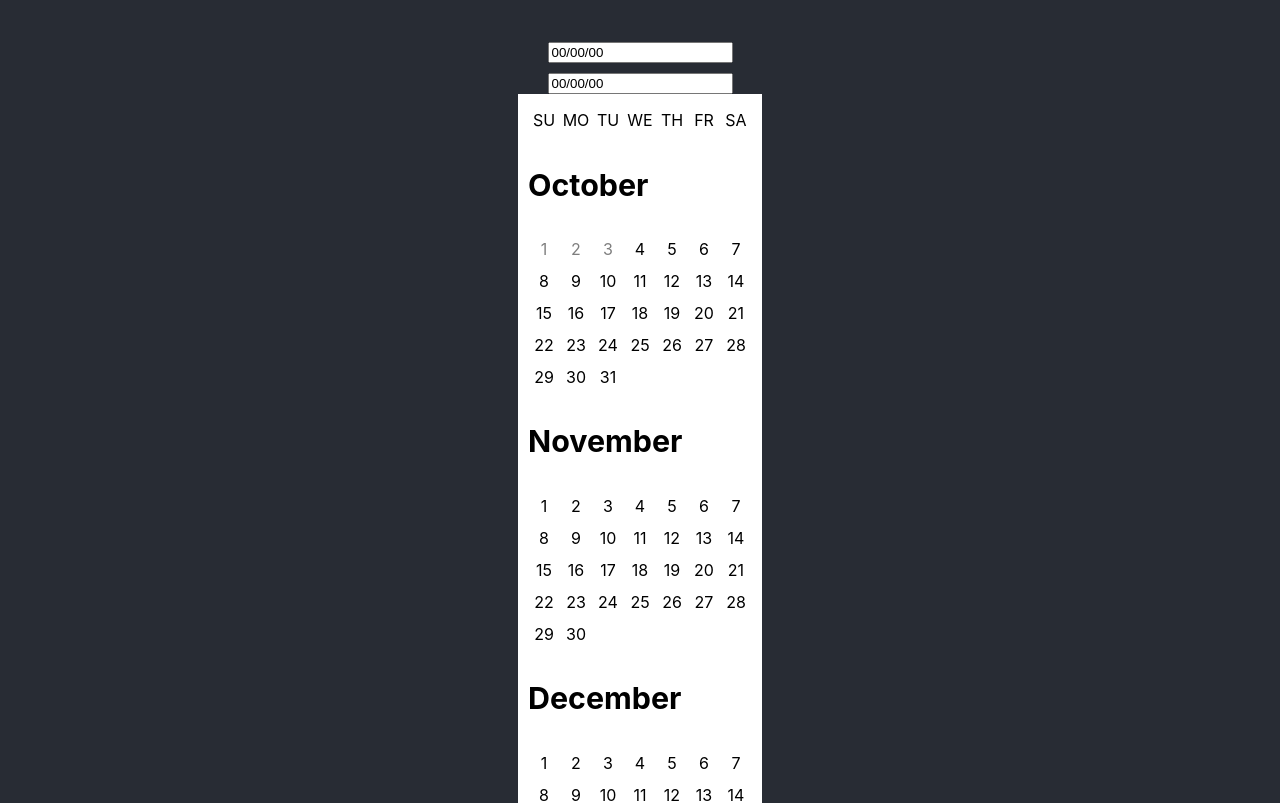
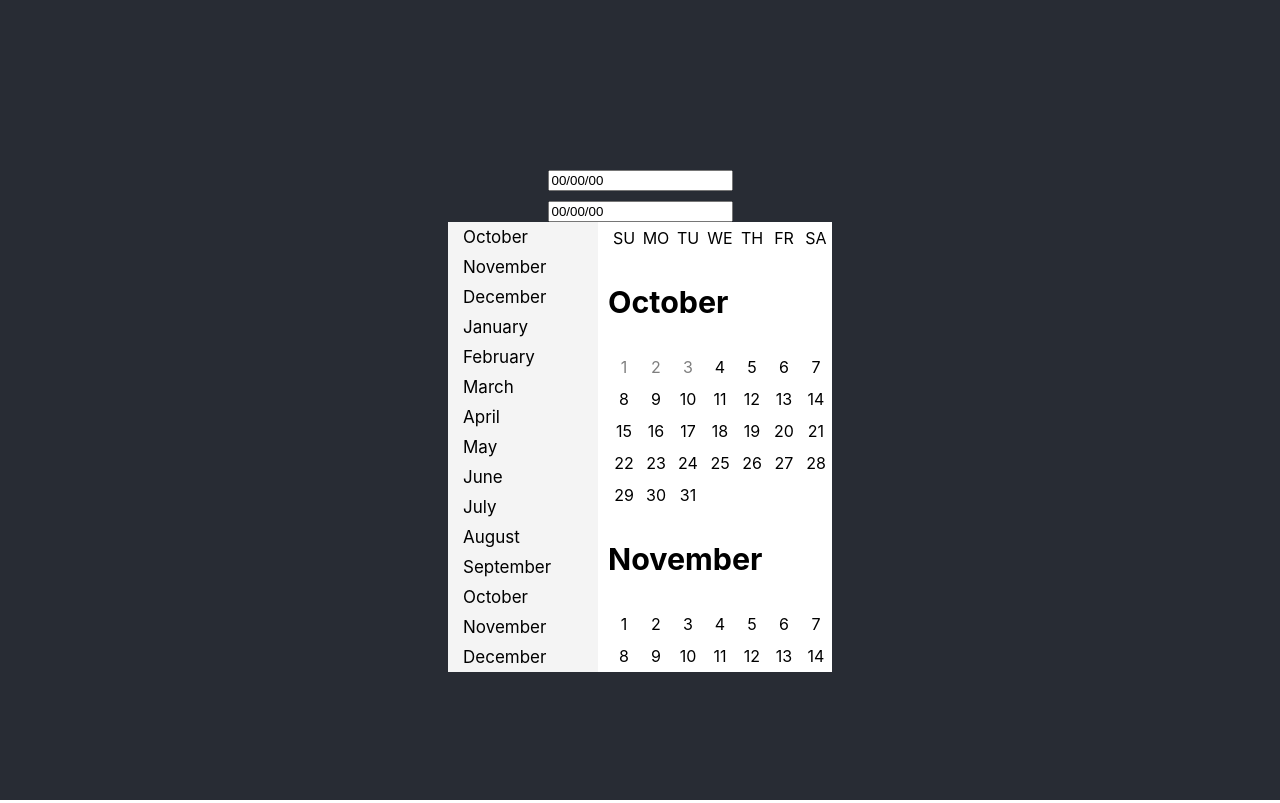
Before and after one commit to Edgardo-developer/daterangepicker, a React (Create React App) app: page / in a window 1280 px wide. Shown: the top 803 px of the page. Built offline with nearby package versions, Linux system fonts and the light colour scheme.

Commit message:
added the left side

```diff
--- a/src/App.css
+++ b/src/App.css
@@ -34,10 +34,26 @@
 #popupCalendar{
   color: black;
   background-color: white;
-  padding: 10px;
+  display: flex;
+  column-gap: 10px;
+  max-height: 450px;
+  overflow: hidden;
 }
 #popupCalendar .popupCalendarDays{
   display: flex;
+}
+.popupCalendar_months{
+ display: flex;
+  flex-direction: column;
+  width: 150px;
+  font-size: 17px;
+  overflow-y: scroll;
+  background-color: #f4f4f4;
+}
+.popupCalendar_months a{
+  text-decoration: none;
+  color: black;
+  padding: 5px 15px;
 }
 #popupCalendar .popupCalendarDays div{
   height: 32px;
@@ -77,3 +93,6 @@
 #popupCalendar .monthDays span.includes{
   background-color: rgba(0, 0, 0, 0.05);
 }
+.popupCalendar_main{
+  overflow-y: scroll;
+}
--- a/src/App.js
+++ b/src/App.js
@@ -17,6 +17,11 @@ function App() {
     setPosition(newPosition)
   }
   function updateCheck(checkStatus){
+    if (checkStatus){
+      setPosition('start');
+    }else{
+      setPosition('end');
+    }
     setCheckIn(checkStatus);
   }
   return (
@@ -28,10 +33,10 @@ function App() {
         </div>
         <div className="visualInputs">
           <div id="pickInVisual" className="visualInput">
-            <input type="text" placeholder="MM/DD/YYYY" value={date.start} onClick={function(){updateCheck(false)}} inputMode="text" aria-placeholder="MM/DD/YYYY"/>
+            <input type="text" placeholder="MM/DD/YYYY" value={date.start} onClick={function(){updateCheck(true)}} inputMode="text" aria-placeholder="MM/DD/YYYY"/>
           </div>
           <div id="pickOutVisual" className="visualInput">
-            <input type="text" placeholder="MM/DD/YYYY" value={date.end} onClick={function(){updateCheck(true)}} inputMode="text" aria-placeholder="MM/DD/YYYY"/>
+            <input type="text" placeholder="MM/DD/YYYY" value={date.end} onClick={function(){updateCheck(false)}} inputMode="text" aria-placeholder="MM/DD/YYYY"/>
           </div>
         </div>
         <DateRangePicker data={{date, position, checkIn}}
--- a/src/Components/DateRangePicker/DateRangePicker.jsx
+++ b/src/Components/DateRangePicker/DateRangePicker.jsx
@@ -7,6 +7,7 @@ const DateRangePicker = (props) => {
     const position = props.data.position;
     const updatePosition = props.updatePosition;
     const updateDate = props.updateDate;
+    const updateCheck = props.updateCheck;
     const dayOfWeek = ['SU', 'MO', 'TU', 'WE', 'TH', 'FR', 'SA'];
     const logic = logicFile();
     const [dateElement, setDateElement] = useState({
@@ -34,23 +35,26 @@ const DateRangePicker = (props) => {
     }
     const chooseToggle = (e) => {
         e.preventDefault();
-        let isActive = e.target.getAttribute('data-disabled') === "true";
-        if(!isActive){
-            let element = e.target;
+        let element = e.target;
+        let isActive = element.getAttribute('data-disabled') === "true";
+        if(!isActive && !element.classList.contains('aciteve')){
             if (element !== dateElement.start &&
                 element !== dateElement.end){
                 let newDate = element.innerText+'/'+element.getAttribute('data-month')+'/'+element.getAttribute('data-year')
-                if (position === 'start'){
-                    updateDate({...date, start: newDate});
-                    setDateElement({...dateElement, start: element})
-                    updatePosition('end');
-                    element.classList.toggle('active');
-                    element.classList.add('start_date');
-                }else if (position === 'end'){
-                    updateDate({...date, end: newDate});
-                    setDateElement({...dateElement, end: element})
-                    element.classList.add('end_date');
-                    element.classList.toggle('active');
+                if (position === 'start' || position === 'end'){
+                    let elementPrev = document.querySelector(position === 'start' ? '.active.start_date' : '.active.end_date');
+                    if (elementPrev){
+                        console.log(elementPrev.classList.remove('active'));
+                    }
+                    element.classList.remove('includes')
+                    updateDate({...date, [position]: newDate});
+                    setDateElement({...dateElement, [position]: element})
+                    element.classList.add('active');
+                    element.classList.add([position]+'_date');
+                    if (position === 'start'){
+                        updatePosition('end');
+                        updateCheck(false);
+                    }
                 }
             }
             if (checkIn && (dateElement.start || position === 'start')){
@@ -62,6 +66,10 @@ const DateRangePicker = (props) => {
         let element = dateElement;
         if (element.end && element.start){
             let dateNumbers = document.querySelectorAll('.DateNumber');
+            let alreadyDateNumbers = document.querySelectorAll('.includes');
+            for (let alreadyDateNumber of alreadyDateNumbers){
+                alreadyDateNumber.classList.remove('includes');
+            }
             let start = false;
             for (let dateNumber of dateNumbers){
                 if (dateNumber === element.end){
@@ -84,17 +92,19 @@ const DateRangePicker = (props) => {
 
     useEffect(() => {
         disabled(checkIn)
-        console.log('h');
     }, [checkIn])
     return (
         <div id='popupCalendar'>
+        <div className="popupCalendar_months">
+            {logic.rightSide.map((monthItem, key) => <a href={"#"+monthItem.month.name+'_'+monthItem.year}>{monthItem.month.name}</a> )}
+        </div>
           <div className="popupCalendar_main">
             <div className="popupCalendarDays">
               {dayOfWeek.map((day, key) =>  <div key={key}>{day}</div>)}
             </div>
             <div className="popupCalendarMonths">
               {logic.rightSide.map((monthItem, key) =>
-                      <div key={key} className="popupCalendarMonth">
+                      <div key={key} className="popupCalendarMonth" id={monthItem.month.name+'_'+monthItem.year}>
                 <h3 className="monthName">{monthItem.month.name}</h3>
                 <div className="monthDays">
                   {monthItem.days.map((day, keyDay) =>
--- a/src/Components/DateRangePicker/logic.js
+++ b/src/Components/DateRangePicker/logic.js
@@ -4,7 +4,7 @@ const months = [
 ];
 const widget = () => {
     let currentDate = new Date();
-    let nextMonth = 15;
+    let nextMonth = 25;
     let rightSide = calendar(nextMonth, currentDate);
     let leftSide = monthList(rightSide);
     return {rightSide, leftSide}
```
